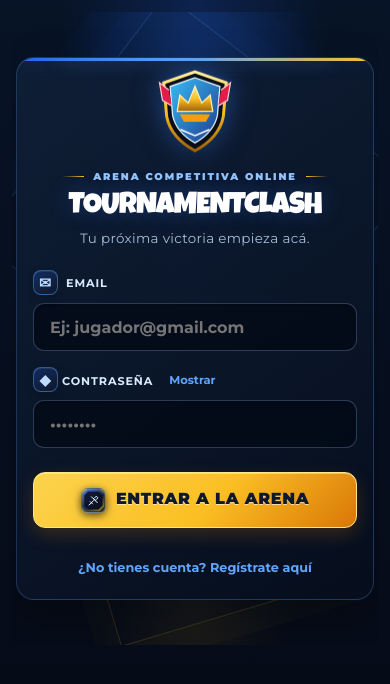
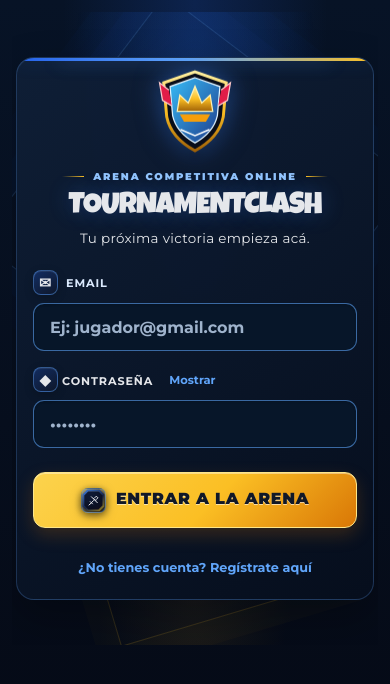
Before and after one commit to AndereteAngel/TournamentClash, a React (Vite) app: page / in a window 390 px wide. Shown: the top 684 px of the page. Built offline with nearby package versions, Linux system fonts and the light colour scheme.

Commit message:
Improve contrast consistency across all TournamentClash interfaces

```diff
--- a/src/index.css
+++ b/src/index.css
@@ -2614,3 +2614,153 @@ strong .tc-icon-frame {
 @media (max-width: 640px) {
   .tc-navbar .tc-medal-total { min-width: 1.5rem; height: 1.5rem; }
 }
+
+/* =========================================================
+   AUDITORÍA GLOBAL DE CONTRASTE — TOURNAMENTCLASH
+   Solo presentación: unifica legibilidad en todas las vistas.
+   No modifica componentes, datos ni lógica de torneos.
+========================================================= */
+
+/* La aplicación principal usa el tema Clash oscuro. */
+.cr-container.tc-theme-clash {
+  color: #e5e7eb;
+  color-scheme: dark;
+}
+
+/* Superficies oscuras: texto base claro y consistente. */
+.tc-theme-clash .cr-card,
+.tc-theme-clash .tc-home-panel,
+.tc-theme-clash .tc-home-action,
+.tc-theme-clash .tc-home-tournament-item,
+.tc-theme-clash .tc-navbar,
+.tc-theme-clash .tc-auth-card,
+.tc-theme-clash .tc-champion-card,
+.tc-theme-clash .tc-create-artwork,
+.tc-theme-clash [role="alertdialog"] {
+  color: #e5e7eb;
+}
+
+/* Títulos y textos comunes dentro de cada interfaz.
+   Los colores inline intencionales (estados, podios y métricas)
+   se conservan porque tienen prioridad sobre estas reglas. */
+.tc-theme-clash :is(
+  .cr-card,
+  .tc-home-panel,
+  .tc-home-action,
+  .tc-home-tournament-item,
+  .tc-navbar,
+  .tc-auth-card,
+  .tc-champion-card,
+  .tc-create-artwork,
+  [role="alertdialog"]
+) :is(h1, h2, h3, h4, p, label, small, li, td, th, legend, summary, span, strong):not(.tc-medal-total) {
+  color: #e5e7eb;
+}
+
+/* Encabezados: contraste alto en formularios, estadísticas,
+   grupos, eliminatorias, ranking y ventanas de confirmación. */
+.tc-theme-clash :is(
+  .cr-card,
+  .tc-home-panel,
+  .tc-auth-card,
+  .tc-champion-card,
+  [role="alertdialog"]
+) :is(h1, h2, h3, h4) {
+  color: #f8fafc;
+}
+
+/* Navegación y enlaces: azul claro legible sobre azul profundo. */
+.tc-theme-clash a {
+  color: #93c5fd;
+}
+
+.tc-theme-clash .tc-home-action h3,
+.tc-theme-clash .tc-home-tournaments-heading,
+.tc-theme-clash .tc-home-tournaments-heading h3 {
+  color: #f8fafc;
+}
+
+.tc-theme-clash .tc-home-action p {
+  color: #cbdcf3;
+}
+
+/* Campos uniformes en ingreso, registro, creación, edición,
+   inscripción, estadísticas y carga de resultados. */
+.tc-theme-clash input:not([type="checkbox"]):not([type="radio"]),
+.tc-theme-clash select,
+.tc-theme-clash textarea {
+  background-color: #071629 !important;
+  color: #f8fafc !important;
+  border-color: rgba(96, 165, 250, 0.58) !important;
+  caret-color: #fbbf24;
+}
+
+.tc-theme-clash select option {
+  background: #071629;
+  color: #f8fafc;
+}
+
+.tc-theme-clash input::placeholder,
+.tc-theme-clash textarea::placeholder {
+  color: #9fb3cc !important;
+  opacity: 1;
+}
+
+.tc-theme-clash input:disabled,
+.tc-theme-clash select:disabled,
+.tc-theme-clash textarea:disabled {
+  color: #aab8ca !important;
+  background-color: #101d30 !important;
+  opacity: 1;
+}
+
+/* Tablas: encabezados y celdas legibles sin alterar
+   los colores inline que identifican posiciones o resultados. */
+.tc-theme-clash table {
+  color: #e5e7eb;
+}
+
+.tc-theme-clash table th {
+  color: #f8fafc;
+  border-color: rgba(96, 165, 250, 0.32);
+}
+
+.tc-theme-clash table td {
+  border-color: rgba(148, 163, 184, 0.2);
+}
+
+/* Botones secundarios y estados de interacción. */
+.tc-theme-clash button:not(.cr-btn-gold):not(.tc-theme-toggle) {
+  text-shadow: none;
+}
+
+.tc-theme-clash button:disabled {
+  color: #aab8ca !important;
+  opacity: 0.72;
+  cursor: not-allowed;
+}
+
+.tc-theme-clash :is(input, select, textarea, button, a):focus-visible {
+  outline: 2px solid #fbbf24;
+  outline-offset: 3px;
+}
+
+/* Evita que el texto de alertas, avisos y confirmaciones
+   herede negro del navegador o de estilos residuales. */
+.tc-theme-clash [role="alert"],
+.tc-theme-clash [role="alertdialog"],
+.tc-theme-clash [role="dialog"] {
+  color: #f8fafc;
+}
+
+@media (max-width: 600px) {
+  .tc-theme-clash :is(.cr-card, .tc-home-panel, .tc-auth-card, .tc-champion-card) {
+    color: #f1f5f9;
+  }
+
+  .tc-theme-clash input:not([type="checkbox"]):not([type="radio"]),
+  .tc-theme-clash select,
+  .tc-theme-clash textarea {
+    font-size: 16px;
+  }
+}
```
